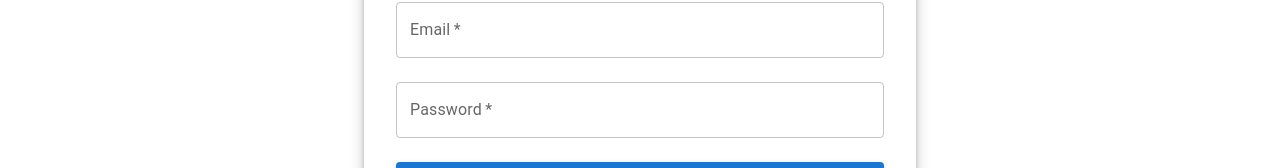
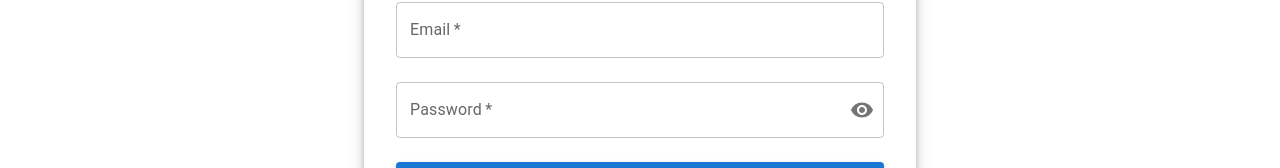
Before and after one commit to nikgitofficial/answerlyv1, a React (Vite) app in the folder frontend/: page /login in a window 1280 px wide. Shown: the part 310-478 px from the top of the page. Built offline with nearby package versions, Linux system fonts and the light colour scheme.

Commit message:
commit pass toggle

```diff
--- a/frontend/src/pages/Login.jsx
+++ b/frontend/src/pages/Login.jsx
@@ -1,8 +1,19 @@
 import { useState, useContext, useEffect } from "react";
 import {
-  Container, Box, TextField, Button, Typography,
-  Paper, Divider, Alert, Snackbar, CircularProgress
+  Container,
+  Box,
+  TextField,
+  Button,
+  Typography,
+  Paper,
+  Divider,
+  Alert,
+  Snackbar,
+  CircularProgress,
+  IconButton,
+  InputAdornment,
 } from "@mui/material";
+import { Visibility, VisibilityOff } from "@mui/icons-material"; // 👈 Added
 import { Link, useNavigate } from "react-router-dom";
 import axios from "../api/axios";
 import { AuthContext } from "../context/AuthContext";
@@ -12,6 +23,7 @@
   const [error, setError] = useState("");
   const [loading, setLoading] = useState(false);
   const [snackbarOpen, setSnackbarOpen] = useState(false);
+  const [showPassword, setShowPassword] = useState(false); // 👈 toggle state
 
   const navigate = useNavigate();
   const { user, setUser } = useContext(AuthContext);
@@ -19,7 +31,7 @@
   // Redirect if already logged in
   useEffect(() => {
     if (user) {
-      if (user.role === "admin") navigate("/admin"); // ✅ admin redirect
+      if (user.role === "admin") navigate("/admin");
       else navigate("/dashboard");
     }
   }, [user, navigate]);
@@ -96,12 +108,24 @@
           <TextField
             name="password"
             label="Password"
-            type="password"
+            type={showPassword ? "text" : "password"} // 👈 toggle type
             value={form.password}
             onChange={handleChange}
             fullWidth
             required
             margin="normal"
+            InputProps={{
+              endAdornment: (
+                <InputAdornment position="end">
+                  <IconButton
+                    onClick={() => setShowPassword((prev) => !prev)}
+                    edge="end"
+                  >
+                    {showPassword ? <VisibilityOff /> : <Visibility />}
+                  </IconButton>
+                </InputAdornment>
+              ),
+            }}
           />
           <Button
             type="submit"
@@ -112,6 +136,7 @@
           >
             {loading ? <CircularProgress size={24} color="inherit" /> : "Login"}
           </Button>
+
           <Typography
             variant="body2"
             align="right"
--- a/frontend/src/pages/Register.jsx
+++ b/frontend/src/pages/Register.jsx
@@ -9,7 +9,10 @@
   Paper,
   Snackbar,
   Alert,
+  IconButton,
+  InputAdornment,
 } from "@mui/material";
+import { Visibility, VisibilityOff } from "@mui/icons-material"; // 👈 Added
 import axios from "../api/axios";
 
 const Register = () => {
@@ -25,8 +28,9 @@
     severity: "success",
   });
 
-  const [passwordValid, setPasswordValid] = useState(false); // ✅ for live validation
-  const [emailError, setEmailError] = useState(""); // ✅ new state for email error
+  const [passwordValid, setPasswordValid] = useState(false);
+  const [emailError, setEmailError] = useState("");
+  const [showPassword, setShowPassword] = useState(false); // 👈 toggle state
 
   const navigate = useNavigate();
 
@@ -69,7 +73,7 @@
       setTimeout(() => navigate("/login"), 1500);
     } catch (err) {
       if (err.response?.data?.msg === "Email already in use") {
-        setEmailError("❌ Email already exists. Try another one."); // ✅ show below email
+        setEmailError("❌ Email already exists. Try another one.");
       } else {
         setSnack({
           open: true,
@@ -104,17 +108,29 @@
               onChange={handleChange}
               fullWidth
               required
-              error={!!emailError} // ✅ MUI TextField error
-              helperText={emailError} // ✅ show error below field
+              error={!!emailError}
+              helperText={emailError}
             />
             <TextField
               name="password"
               label="Password"
-              type="password"
+              type={showPassword ? "text" : "password"} // 👈 toggle here
               value={form.password}
               onChange={handleChange}
               fullWidth
               required
+              InputProps={{
+                endAdornment: (
+                  <InputAdornment position="end">
+                    <IconButton
+                      onClick={() => setShowPassword((prev) => !prev)}
+                      edge="end"
+                    >
+                      {showPassword ? <VisibilityOff /> : <Visibility />}
+                    </IconButton>
+                  </InputAdornment>
+                ),
+              }}
             />
             {/* ✅ Live password validation feedback */}
             {form.password && (
```
Lines whose indentation alone changed are shown as unchanged.
